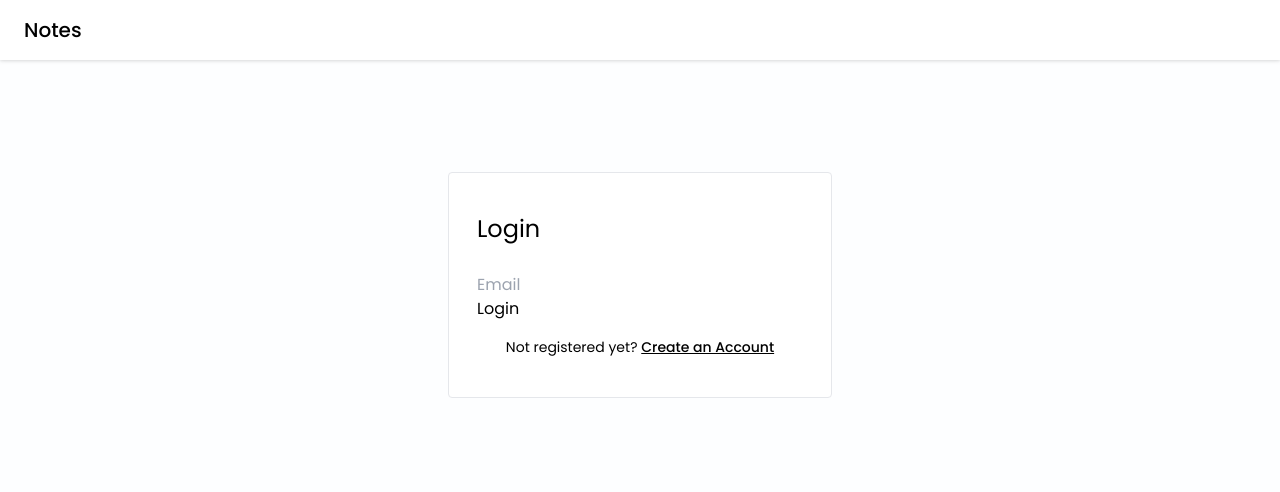
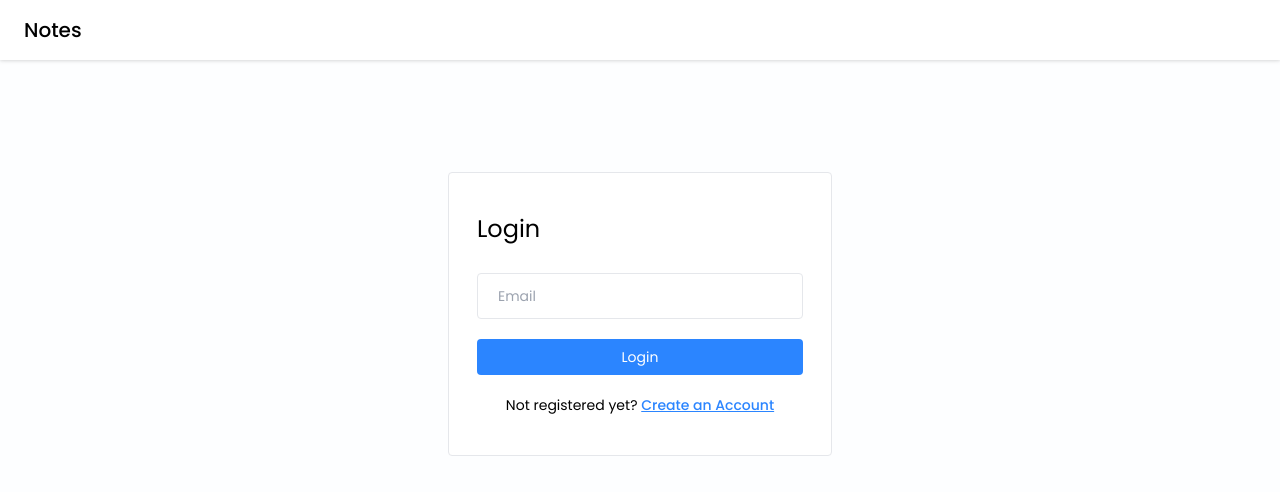
Before and after one commit to khwahish1509/Notes_Mern, a React (Vite) app in the folder frontend/Notes_App/: page /login in a window 1280 px wide. Shown: the top 492 px of the page. Built offline with nearby package versions, Linux system fonts and the light colour scheme.

Commit message:
designing the login page.

```diff
--- /dev/null
+++ b/frontend/Notes_App/src/components/input/Passwordinput.jsx
@@ -0,0 +1,10 @@
+/* eslint-disable no-unused-vars */
+import React from 'react'
+
+const Passwordinput = () => {
+  return (
+    <div>Passwordinput</div>
+  )
+}
+
+export default Passwordinput
--- a/frontend/Notes_App/src/index.css
+++ b/frontend/Notes_App/src/index.css
@@ -16,5 +16,11 @@
 }
 
 @layer components{
+    .input-box{
+        @apply w-full text-sm bg-transparent border-[1.5px] px-5 py-3 rounded mb-4 outline-none;
+    }
 
+    .btn-primary{
+        @apply w-full text-sm bg-primary text-white p-2 rounded my-1 hover:bg-blue-600;
+    }
 }
--- a/frontend/Notes_App/tailwind.config.js
+++ b/frontend/Notes_App/tailwind.config.js
@@ -4,7 +4,12 @@
     "./index.html",
     "./src/**/*.{js,ts,jsx,tsx}",
   ],  theme: {
-    extend: {},
+    extend: {
+      colors: {
+        primary: '#2B85FF',
+        secondary: '#EF863E',
+    },
+  },
   },
   plugins: [],
 }
```
